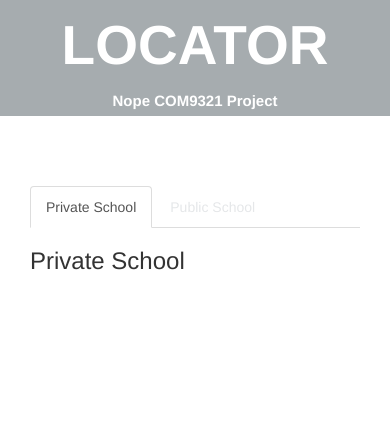
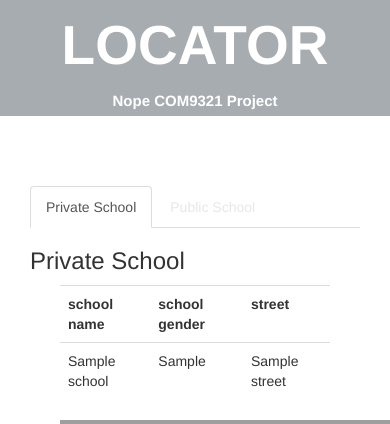
Before and after one commit to yuyoux/NSW-School-Locator, a Flask app: template templates/all.html in a window 390 px wide; the page is wider, and only the part inside the window is pictured. Shown: the part 311-735 px from the top of that part. Before the commit the page ends 581 px from the top of that part, so only its background shows below. Run offline with Flask 2, Linux system fonts and the light colour scheme; the template is opened without the code that fills it: most values are stand-ins (such as "Sample title", 1, 10 or a date in 2020); parts of the project's set-up code (start-up, migrations or seed data) failed here and were passed over; some libraries are stand-ins or nearby versions; grey boxes are pictures that could not be loaded.

Commit message:
Update all.html

```diff
--- a/templates/all.html
+++ b/templates/all.html
@@ -1,42 +1,203 @@
 {% extends 'client.html' %}
-{% block content %}
+{% block public %}
+<script type="text/javascript" src="https://www.gstatic.com/charts/loader.js"></script>
+<script type="text/javascript">
+	google.charts.load('current', {
+	'packages':['map'],
+	'mapsApiKey': 'AIzaSyDAkguZ-aHXwBGG4E79WDbSHsocwLIyeOU'
+	});
+	google.charts.setOnLoadCallback(drawmap);
+	function drawmap() {
+		var location_list= {{locations|tojson}}
+		var data = google.visualization.arrayToDataTable( location_list);
+		var options = {
+		zoomLevel: 9,
+		showTooltip: true,
+		showInfoWindow: true
+		};
+		var map = new google.visualization.Map(document.getElementById('map_markers_div_gov'));
+		map.draw(data, options);
+	}
+</script>
+
 	<div class="container">
-		<div class="header"><h3> ALL School</h3></div>
+		<div class="col-md-7">
 			<table class="table table-hover">
 				<tr>
-				<th> School Name</th>
-				<th> School code </th>
-				<th>schooling</th>
+					<th>school name</th>
 					<th>school gender</th>
 					<th>street</th>
-				<th>suburb</th>
-				<th>postcode</th>
-				<th>attendence rate</th>
-				<th>entry score</th>
+					<th>AR</th>
+					<th>ES</th>
 				</tr>
 				{% if schools %}
 					{% for school in schools %}
 					<tr>
-					<td>{{ school }}</td>
-					<td>{{ schools[school]['code'] }}</td>
-					<td>{{ schools[school]['schooling'] }}</td>
+						<td>{{ school }}
+						{% if schools[school]['disable_support'] %}
+							<span class="glyphicon glyphicon-heart" ></span>
+						{% endif %}
+						</td>
 						<td>{{ schools[school]['school gender'] }}</td>
 						<td>{{ schools[school]['street'] }}</td>
-					<td>{{ schools[school]['suburb'] }}</td>
-					<td>{{ schools[school]['postcode'] }}</td>
+						<td>
 						{% if schools[school]['attendence rate'] %}
-					<td><a href="attenedce.html">see more details</td>
-					{% else %}
-					<td>&nbsp;</td>
+						<button class="btn btn-sm " data-toggle="modal" data-target="#{{schools[school]['count']}}" >
+							<span class="glyphicon glyphicon-stats" ></span>
+						</button>
+						<div class="modal fade" id="{{schools[school]['count']}}" tabindex="-1" role="dialog" aria-labelledby="myModalLabel" aria-hidden="true">
+							<div class="modal-dialog">
+								<div class="modal-content">
+									<div class="modal-header">
+										<button type="button" class="close" data-dismiss="modal" aria-hidden="true">
+											&times;
+										</button>
+										<h4 class="modal-title" id="myModalLabel">
+											{{school}}
+										</h4>
+									</div>
+									<div class="modal-body">
+										<div id="curve_chart+{{school}}" style="width: 700px; height:400px"></div>
+										<script type="text/javascript">
+											google.charts.load('current', {'packages':['corechart']});
+											google.charts.setOnLoadCallback(drawChart);
+
+											function drawChart() {
+												var attence_list={{schools[school]['attendence rate']|tojson}}
+												var data = google.visualization.arrayToDataTable(attence_list);
+												var options = {
+												  title: 'Attendence Rate',
+												  curveType: 'function',
+												  legend: { position: 'bottom' },
+												  height:400,
+												  width:580
+
+												};
+												var chart = new google.visualization.LineChart(document.getElementById('curve_chart+{{school}}'));
+												chart.draw(data, options);
+											  }
+										</script>
+									</div>
+								</div>
+								<div class="modal-footer">
+									<button type="button" class="btn btn-default" data-dismiss="modal">Close
+									</button>
+								</div>
+							</div>
+						</div>
+						{%else%}
+						   -
 						{% endif %}
+						</td>
+						<td>
 						{% if schools[school]['entry score'] %}
-					<td><a href="attenedce.html">see more details</td>
-					{% else %}
-					<td>&nbsp;</td>
+						<button class="btn btn-sm " data-toggle="modal" data-target="#{{schools[school]['count2']}}" >
+							<span class="glyphicon glyphicon-stats" ></span>
+						</button>
+						<div class="modal fade" id="{{schools[school]['count2']}}" tabindex="-1" role="dialog" aria-labelledby="myModalLabel" aria-hidden="true">
+							<div class="modal-dialog">
+								<div class="modal-content">
+									<div class="modal-header">
+										<button type="button" class="close" data-dismiss="modal" aria-hidden="true">
+											&times;
+										</button>
+										<h4 class="modal-title" id="myModalLabel">
+											{{school}}
+										</h4>
+									</div>
+									<div class="modal-body">
+										<div id="curve_chart_entry+{{school}}" style="width: 700px; height:400px"></div>
+										<script type="text/javascript">
+											google.charts.load('current', {'packages':['corechart']});
+											google.charts.setOnLoadCallback(drawentry);
+
+											function drawentry() {
+												var entry={{schools[school]['entry score']|tojson}}
+												var data = google.visualization.arrayToDataTable(entry);
+												var options = {
+												  title: 'entry score',
+												  curveType: 'function',
+												  legend: { position: 'bottom' },
+												  height:400,
+												  width:580
+
+												};
+												var chart = new google.visualization.LineChart(document.getElementById('curve_chart_entry+{{school}}'));
+												chart.draw(data, options);
+											  }
+										</script>
+									</div>
+								</div>
+								<div class="modal-footer">
+									<button type="button" class="btn btn-default" data-dismiss="modal">Close
+									</button>
+								</div>
+							</div>
+						</div>
+						{%else%}
+						   -
 						{% endif %}
+						</td>
 					</tr>
 					{% endfor %}
 				{% endif %}
 			</table>
 		</div>
-{% endblock %}
+
+		<div class="col-md-4" id="map_markers_div_gov" style="width: 400px; height: 400px"></div>
+	</div>
+{% endblock public%}
+
+{% block private %}
+<script type="text/javascript" src="https://www.gstatic.com/charts/loader.js"></script>
+<script type="text/javascript">
+	google.charts.load('current', {
+	'packages':['map'],
+	'mapsApiKey': 'AIzaSyDAkguZ-aHXwBGG4E79WDbSHsocwLIyeOU'
+	});
+	google.charts.setOnLoadCallback(drawChart_private);
+	function drawChart_private() {
+		var location_list= {{locations2|tojson}}
+		var data = google.visualization.arrayToDataTable( location_list);
+		var options = {
+		showTooltip: true,
+		showInfoWindow: true
+		};
+		var map = new google.visualization.Map(document.getElementById('map_markers_div'));
+		map.draw(data, options);
+	}
+
+</script>
+
+	<div class="container">
+		<div class="col-md-5">
+			<table class="table table-hover">
+				<tr>
+					<th>school name</th>
+					<th>school gender</th>
+					<th>street</th>
+				</tr>
+				{% if schools2 %}
+					{% for school in schools2 %}
+					<tr>
+						<td>{{ school }}
+						{% if schools2[school]['attendence rate'] or schools2[school]['entry score'] %}
+						<button type="button" class="btn btn-xs" onclick="setaction()">
+							<span class="glyphicon glyphicon-stats" ></span>
+						</button>
+						{% endif %}
+						</td>
+						<td>{{ schools2[school]['school gender'] }}</td>
+						<td>{{ schools2[school]['street'] }}</td>
+					</tr>
+					{% endfor %}
+				{% endif %}
+			</table>
+		</div>
+		<div class="col-md-3" >
+		{% block chart %}{% endblock %}
+		</div>
+		<div class="col-md-4" id="map_markers_div" style="width: 400px; height: 400px"></div>
+	</div>
+
+{% endblock private%}
```
Lines whose indentation alone changed are shown as unchanged.
